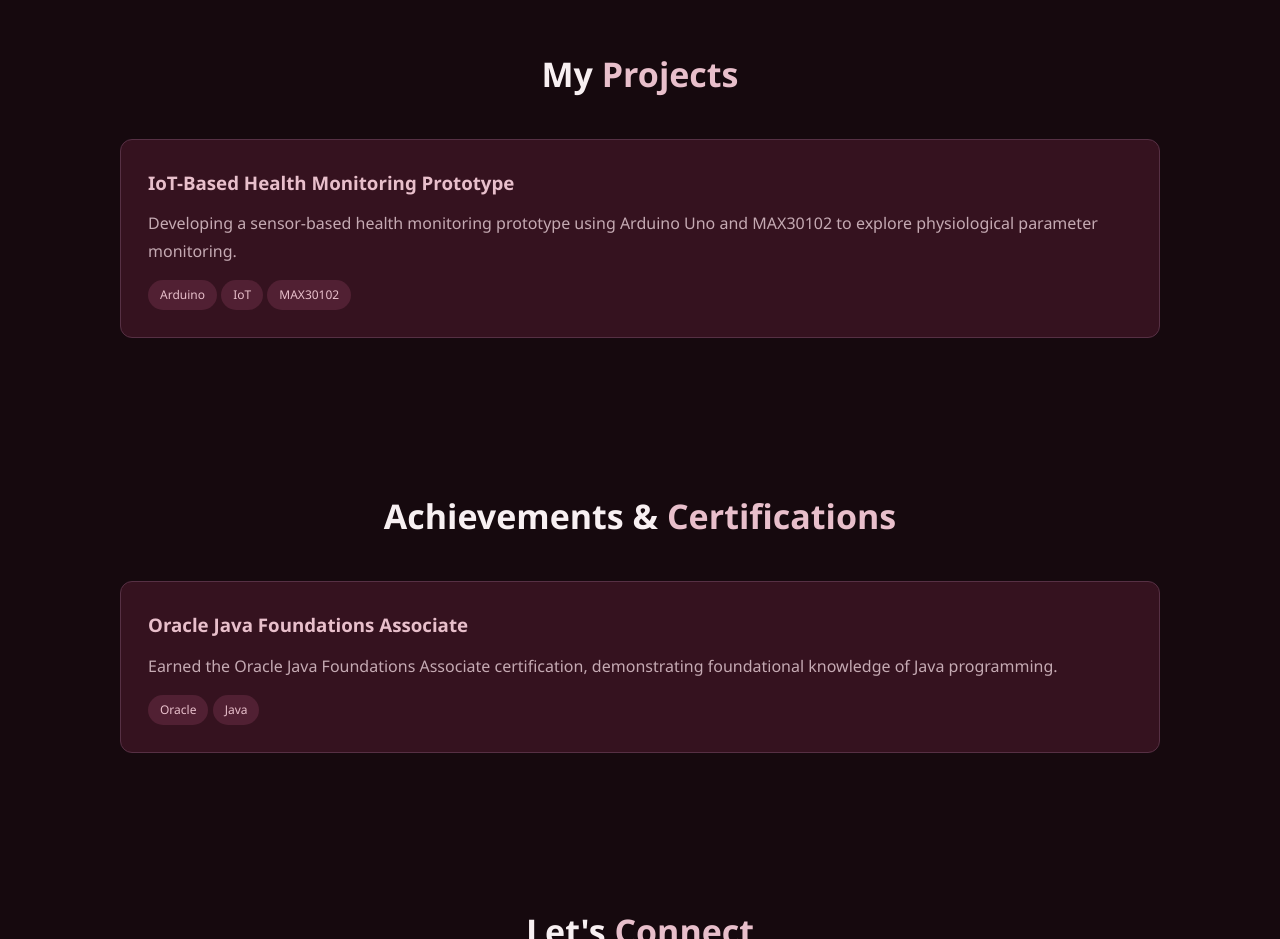
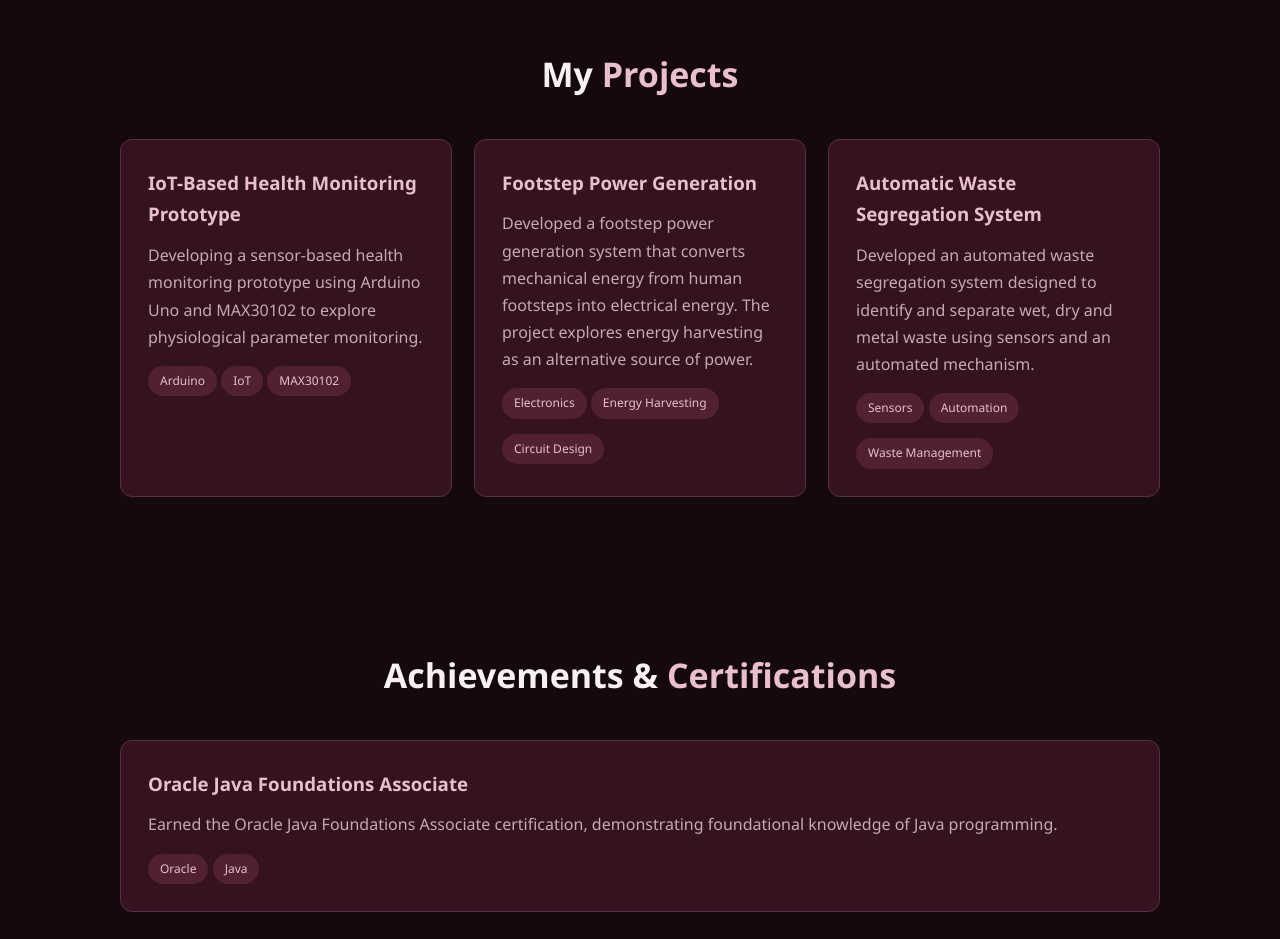
Before and after one commit to shifayezohaa7-bit/zohaa-portfolio, a plain HTML site: page index.html in a window 1280 px wide. Shown: the part 2540-3479 px from the top of the page. Drawn offline with Linux system fonts and the light colour scheme.

Commit message:
Refactor projects section in index.html

```diff
--- a/index.html
+++ b/index.html
@@ -206,12 +206,14 @@
 
 
     <!-- PROJECTS SECTION -->
+
 <section class="section" id="projects">
 
     <h2>My <span>Projects</span></h2>
 
     <div class="card-container">
 
+        <!-- Project 1 -->
         <div class="card">
 
             <h3>IoT-Based Health Monitoring Prototype</h3>
@@ -225,6 +227,43 @@
             <span class="tag">Arduino</span>
             <span class="tag">IoT</span>
             <span class="tag">MAX30102</span>
+
+        </div>
+
+        <!-- Project 2 -->
+        <div class="card">
+
+            <h3>Footstep Power Generation</h3>
+
+            <p>
+                Developed a footstep power generation system
+                that converts mechanical energy from human
+                footsteps into electrical energy. The project
+                explores energy harvesting as an alternative
+                source of power.
+            </p>
+
+            <span class="tag">Electronics</span>
+            <span class="tag">Energy Harvesting</span>
+            <span class="tag">Circuit Design</span>
+
+        </div>
+
+        <!-- Project 3 -->
+        <div class="card">
+
+            <h3>Automatic Waste Segregation System</h3>
+
+            <p>
+                Developed an automated waste segregation
+                system designed to identify and separate
+                wet, dry and metal waste using sensors
+                and an automated mechanism.
+            </p>
+
+            <span class="tag">Sensors</span>
+            <span class="tag">Automation</span>
+            <span class="tag">Waste Management</span>
 
         </div>
 
```
Lines whose indentation alone changed are shown as unchanged.
